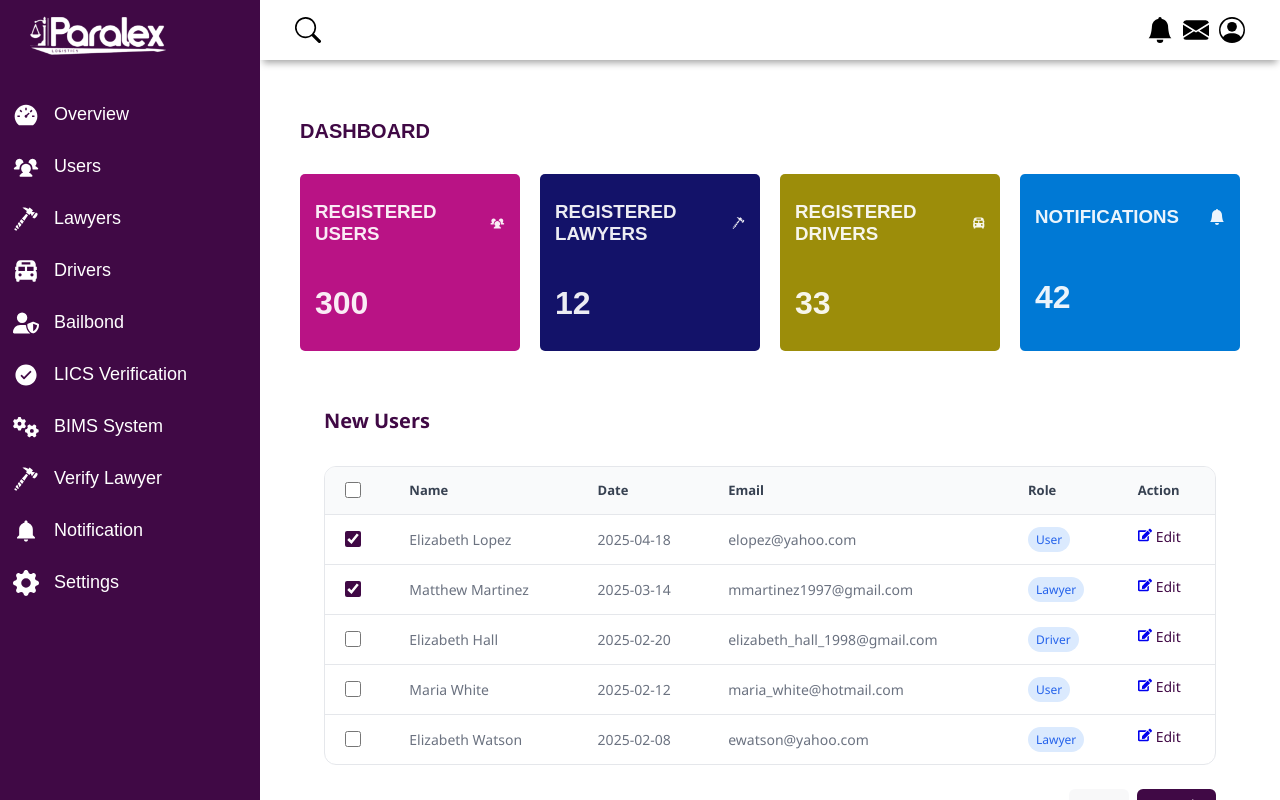
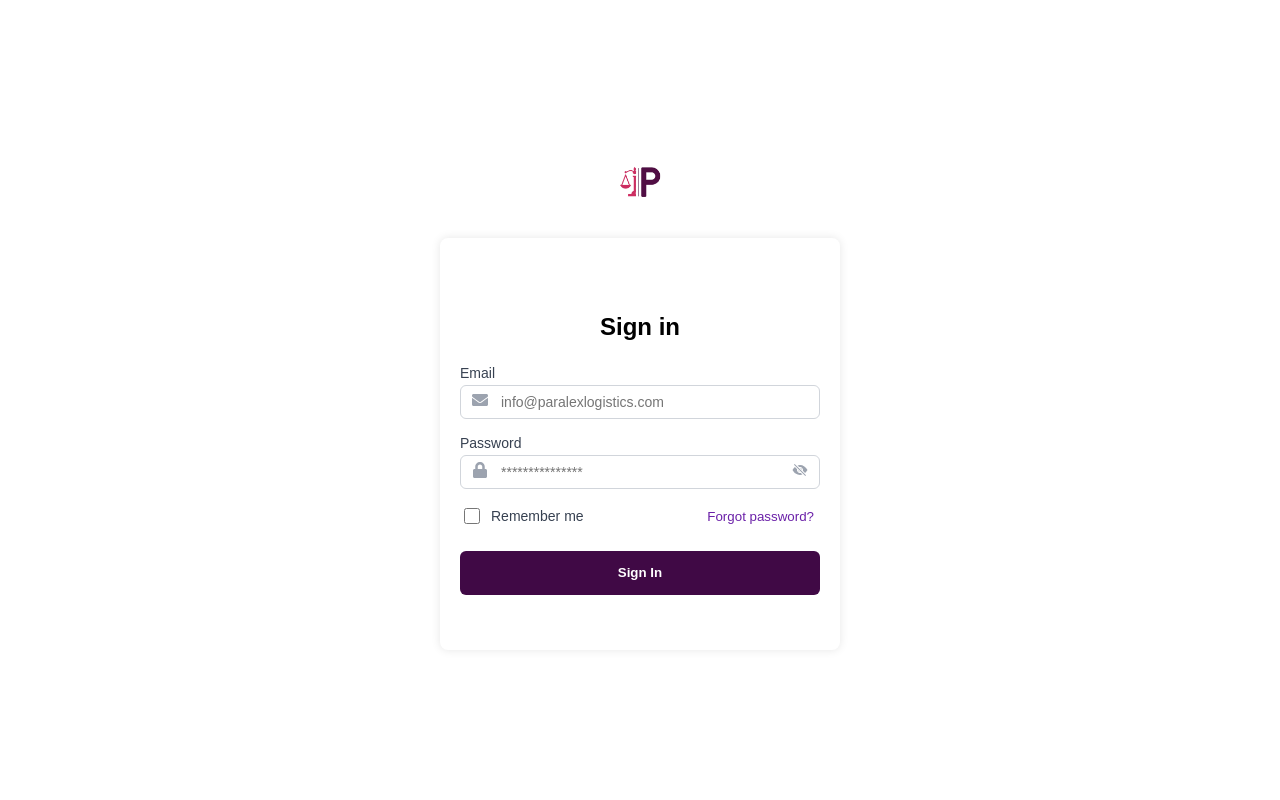
Before and after one commit to StenTech5/dashboard_paralex, a React (Vite) app in the folder AdminPanel/: page / in a window 1280 px wide. Built offline with nearby package versions, Linux system fonts and the light colour scheme.

Commit message:
Routing refactoring and first integration - admin signin page

```diff
--- a/AdminPanel/package.json
+++ b/AdminPanel/package.json
@@ -11,6 +11,7 @@
   },
   "dependencies": {
     "@tailwindcss/vite": "^4.1.4",
+    "axios": "^1.8.4",
     "lucide-react": "^0.501.0",
     "react": "^19.0.0",
     "react-dom": "^19.0.0",
--- a/AdminPanel/src/api/api.js
+++ b/AdminPanel/src/api/api.js
@@ -1,8 +1,8 @@
 import axios from "axios";
-import { ADMIN_LOGIN_URL, BASE_URL, MGT_LOGIN_URL } from "../utils/constants";
-import { getAdminToken } from "./authHelpers";
+import { ADMIN_LOGIN_URL, BASE_URL } from "../utils/constants";
+import { getAdminToken } from "./authHelper";
 
-const timeoutTime = 25 * 1000; //25 seconds
+const timeoutTime = 100 * 1000; //25 seconds
 
 // Configure admin and user baseUrl for all requests
 const adminApi = axios.create({
@@ -14,6 +14,7 @@ const adminApi = axios.create({
 // Admin - Request interceptor for adding (admin) token
 adminApi.interceptors.request.use((config) => {
     const adminToken = getAdminToken();
+    console.log("Admin Token" , adminToken);
     if (adminToken) {
         config.headers['Authorization'] = `Bearer ${adminToken}`;
     }
@@ -24,9 +25,10 @@ adminApi.interceptors.request.use((config) => {
 adminApi.interceptors.response.use(
     (response) => response,
     (error) => {
-        if (error.response.status === 401 || error.response.status === 403) {
+        if (error.response?.status === 401 || error.response?.status === 403) {
             localStorage.removeItem("adminToken");
-            window.location.href = `${ADMIN_LOGIN_URL}?message=admin-session-expired`;   //Redirect with message
+            // window.location.href = `${ADMIN_LOGIN_URL}?message=admin-session-expired`;   //Redirect with message
+            // window.location.href = `?message=admin-session-expired`;   //Redirect with message
 
         }
         return Promise.reject(error);
@@ -46,10 +48,13 @@ const handleAdminRequest = async(method, url, data=null, timeout=timeoutTime) =>
 /** handleRequestError - Generic error handler for request handler functions (handleAdminRequest function and handleUserRequest function) */
 const handleRequestError = (error) => {
     // If any API error (from backend api )
+    console.log("Error ", error);
     if(error.response) {
+    console.log("Error ", error);
+
         throw {
             success: false,
-            status: error.response.status,
+            status: error.response?.status || 400,
             error: error.response.data?.error || "An error occurred",
             errors: error.response.data?.errors || []
         }
@@ -74,7 +79,7 @@ export const getAdminNotifications = async (pageNum=1, limit=15) => {
 
 /** handleAdminLogin - API request handler function that handles admin login */
 export const handleAdminLogin = async (formData) => {
-    return handleAdminRequest('POST', 'api/v1/admin/login', formData);
+    return handleAdminRequest('POST', 'admin/login', formData);
 }
 
 
--- a/AdminPanel/src/api/authHelper.js
+++ b/AdminPanel/src/api/authHelper.js
@@ -0,0 +1,45 @@
+// src/api/authHelpers.js
+
+export const setWithExpiry = (key, value, expiryInMilliSeconds) => {
+    const now = new Date();
+
+    const item ={
+        value,
+        expiry: now.getTime() + expiryInMilliSeconds
+    };
+    // SetItem in localstorage
+    localStorage.setItem(key, JSON.stringify(item));
+};
+
+export const getWithExpiry = (key) => {
+    const itemStr = localStorage.getItem(key);
+    // If item doesn't exist
+    if(!itemStr) {
+        return null;
+    }
+
+    const item = JSON.parse(itemStr);
+    const now = new Date();
+
+  //Compare the expiry time of the item with the current time
+    if(now.getTime() > item.expiry){
+      //If the item is expired, delete the item from local storage
+        localStorage.removeItem(key);
+        return null;
+    }
+
+    return item.value;
+}
+
+export const getAdminToken = () => {
+    const adminToken = getWithExpiry("adminToken");
+    return adminToken;
+}
+
+export const setAdminToken = (token) => {
+    setWithExpiry("adminToken", token, 2*60*60*1000);   //Token expires in 2 hours
+}
+
+export const logoutAdmin = () => {
+    localStorage.removeItem("adminToken");
+}
--- a/AdminPanel/src/auth/SiginIn.jsx
+++ b/AdminPanel/src/auth/SiginIn.jsx
@@ -3,13 +3,44 @@ import { FaEnvelope, FaLock } from "react-icons/fa";
 import { IoEyeOffSharp, IoEyeSharp } from "react-icons/io5";
 import "../App.css";
 import logo from "../assets/favicon.png"; // Make sure your logo is placed correctly
+import { useNavigate } from "react-router-dom";
+import { handleAdminLogin } from "../api/api";
+import { setAdminToken } from "../api/authHelper";
 
 const SignIn = () => {
-  const [showPassword, setShowPassword] = useState(false);
+  const [email, setEmail] = useState("");
+  const [password, setPassword] = useState("");
+  const [loading, setLoading] = useState(false);
+  const [errorMessage, setErrorMessage] = useState("");
+  const navigate = useNavigate(); //Initialize the navigate function
+  const [showPassword, setShowPassword] = useState(false); //For Password visibility
 
   const togglePasswordVisibility = () => {
     setShowPassword(!showPassword);
   };
+
+  const handleSubmit = async (evt) => {
+    evt.preventDefault();
+    setLoading(true);   //Set loading to true
+    setErrorMessage("");
+
+    try {
+
+      const response = await handleAdminLogin({ email, password })
+      console.log("Response ", response);
+      setAdminToken(response.token);
+      setEmail("");
+      setPassword("");
+      navigate("/admin/dashboard", { replace: "true" });
+    } catch (error) {
+      console.log("Error ", error);
+      const errMessage = error.error || "Failed to Login. Something went wrong";
+      // alert(errMessage);
+      setErrorMessage(errMessage);
+    } finally {
+      setLoading(false);
+    }
+  }
 
   return (
     <div className="signin-ui-container">
@@ -18,6 +49,9 @@ const SignIn = () => {
 
         {/* Card */}
         <div className="signin-ui-card">
+
+        <form onSubmit={handleSubmit} >
+
           <h2 className="signin-ui-title">Sign in</h2>
 
           {/* Email */}
@@ -31,6 +65,10 @@ const SignIn = () => {
                 type="email"
                 placeholder="info@paralexlogistics.com"
                 className="signin-ui-input"
+                name="email"
+                id="email"
+                value={email}
+                onChange={ (evt) => setEmail(evt.target.value)}
               />
             </div>
           </div>
@@ -46,6 +84,11 @@ const SignIn = () => {
                 type={showPassword ? "text" : "password"}
                 className="signin-ui-input"
                 placeholder="***************"
+                name="password"
+                id="password"
+                value={password}
+                onChange={(evt) => setPassword(evt.target.value)}
+
               />
               <span
                 className="signin-ui-eye"
@@ -66,9 +109,10 @@ const SignIn = () => {
           </div>
 
           {/* Sign In Button */}
-        <button className="signin-ui-button">
-          Sign in
-        </button>
+          <button className="signin-ui-button"> { loading? "Loading..." : "Sign In"} </button>
+
+      </form>
+
         </div>
     </div>
   );
--- a/AdminPanel/src/components/Sidebar.jsx
+++ b/AdminPanel/src/components/Sidebar.jsx
@@ -11,6 +11,7 @@ import { FaGears } from 'react-icons/fa6';
 import logo from '../assets/logz.png';
 import '../App.css';
 import { IoIosCloseCircle } from 'react-icons/io';
+import { ADMIN_BAILBOND_URL, ADMIN_BIMSSYSTEM_URL, ADMIN_DASHBOARD_URL, ADMIN_DRIVERS_URL, ADMIN_LAWYERS_URL, ADMIN_LICSVERIFICATION_URL, ADMIN_NOTIFICATIONS_URL, ADMIN_SETTINGS_URL, ADMIN_USERS_URL, ADMIN_VERIFYLAWYER_URL } from '../utils/constants';
 
 const Sidebar = ({ openSidebarToggle, OpenSidebar }) => {
   return (
@@ -31,52 +32,52 @@ const Sidebar = ({ openSidebarToggle, OpenSidebar }) => {
 
       <ul className="sidebar-list">
         <li className="sidebar-list-item">
-          <Link to="/">
+          <Link to={ADMIN_DASHBOARD_URL}>
             <AiFillDashboard className="icon" /> Overview
           </Link>
         </li>
         <li className="sidebar-list-item">
-          <Link to="/users">
+          <Link to={ADMIN_USERS_URL}>
             <PiUsersThreeFill className="icon" /> Users
           </Link>
         </li>
         <li className="sidebar-list-item">
-          <Link to="/lawyers">
+          <Link to={ADMIN_LAWYERS_URL}>
             <GiClawHammer className="icon" /> Lawyers
           </Link>
         </li>
         <li className="sidebar-list-item">
-          <Link to="/drivers">
+          <Link to={ADMIN_DRIVERS_URL}>
             <BiSolidBusSchool className="icon" /> Drivers
           </Link>
         </li>
         <li className="sidebar-list-item">
-          <Link to="/bailbond">
+          <Link to={ADMIN_BAILBOND_URL}>
             <FaUserShield className="icon" /> Bailbond
           </Link>
         </li>
         <li className="sidebar-list-item">
-          <Link to="/licsverification">
+          <Link to={ADMIN_LICSVERIFICATION_URL}>
             <IoIosCheckmarkCircle className="icon" /> LICS Verification
           </Link>
         </li>
         <li className="sidebar-list-item">
-          <Link to="/bimssystem">
+          <Link to={ADMIN_BIMSSYSTEM_URL}>
             <FaGears className="icon" /> BIMS System
           </Link>
         </li>
         <li className="sidebar-list-item">
-          <Link to="/verifylawyer">
+          <Link to={ADMIN_VERIFYLAWYER_URL}>
             <GiClawHammer className="icon" /> Verify Lawyer
           </Link>
         </li>
         <li className="sidebar-list-item">
-          <Link to="/notification">
+          <Link to={ADMIN_NOTIFICATIONS_URL}>
             <IoMdNotifications className="icon" /> Notification
           </Link>
         </li>
         <li className="sidebar-list-item">
-          <Link to="/settings">
+          <Link to={ADMIN_SETTINGS_URL}>
             <BsFillGearFill className="icon" /> Settings
           </Link>
         </li>
--- /dev/null
+++ b/AdminPanel/src/layouts/AdminProtectedRoute.jsx
@@ -0,0 +1,11 @@
+
+import { Navigate } from "react-router-dom";
+import { getAdminToken } from "../api/authHelper";
+
+const AdminProtectedRoute = ({ children }) => {
+  const adminToken = getAdminToken();
+  // return adminToken ? <Outlet /> : <Navigate to={"/admin/login"} />;
+  return adminToken ? children : <Navigate to={"/"} replace={true} />;
+};
+
+export default AdminProtectedRoute;
--- a/AdminPanel/src/main.jsx
+++ b/AdminPanel/src/main.jsx
@@ -1,11 +1,13 @@
 import { StrictMode } from 'react'
 import { createRoot } from 'react-dom/client'
 import App from './App.jsx'
-
+import { RouterProvider } from 'react-router-dom'
+import { router } from './router.jsx'
 
 
 createRoot(document.getElementById('root')).render(
   <StrictMode>
-    <App />
+    {/* <App /> */}
+    <RouterProvider router={router} />
   </StrictMode>,
 )
--- /dev/null
+++ b/AdminPanel/src/router.jsx
@@ -0,0 +1,110 @@
+import { createBrowserRouter, Outlet } from "react-router-dom";
+import AdminProtectedRoute from "./layouts/AdminProtectedRoute";
+import SignIn from "./auth/SiginIn";
+import DashboardLayout from "./layouts/DashboardLayout";
+import Dashboard from './pages/Dashboard';
+import Lawyers from './pages/Lawyers';
+import Bailbond from './pages/Bailbond';
+import Users from './pages/Users';
+import Drivers from './pages/Drivers';
+import LawyerProfile from './pages/LawyerProfile';
+import UserProfile from './pages/UserProfile';
+import AddLawyer from './pages/AddLawyer';
+import AddUser from './pages/AddUser';
+import DriverProfile from './pages/DriverProfile';
+import AddDriver from './pages/AddDriver';
+
+export const router = createBrowserRouter([
+  // Route definition
+  {
+    path: "/", //Admin Login route
+    element: <SignIn />,
+  },
+  {
+    path: "/admin/login",
+    element: <SignIn />,
+  },
+//   {
+//     path: "/admin/forgot-password",
+//     element: <AdminForgotPassword />
+//   },
+//   {
+//     path: "/admin/reset-password",
+//     element: <AdminResetPassword />
+//   },
+  {
+    path: "/admin", //Every Admin related route is prefixed with '/admin'
+    element: (
+      <AdminProtectedRoute>
+        <DashboardLayout />
+        </AdminProtectedRoute>
+    ),
+    children: [
+      {
+        path: "",
+        element: <Dashboard />,
+      },
+      {
+        path: "dashboard",
+        element: <Dashboard />,
+      },
+      {
+        path: "settings",
+        // element: <AdminSettings />,
+        element: <h1> Admin Settings</h1>,
+      },
+      {
+        path: "bailbond",
+        element: <Bailbond />,
+      },
+      {
+        path: "lawyers",
+        element: <Lawyers />,
+      },
+      {
+        path: "add-lawyer",
+        element: <AddLawyer />,
+      },
+      {
+        path: "lawyer/:lawyerId", // Lawyer details page
+        element: <LawyerProfile />,
+      },
+      {
+        path: "users",
+        element: <Users />,
+      },
+      {
+        path: "add-user",
+        element: <AddUser />,
+      },
+      {
+        path: "user/:userId", // User details page
+        element: <UserProfile />,
+      },
+      {
+        path: "drivers",
+        element: <Drivers />,
+      },
+      {
+        path: "add-driver",
+        element: <AddDriver />,
+      },
+      {
+        path: "driver/:driverId", // Lawyer details page
+        element: <DriverProfile />,
+      },
+    //   {
+    //     path: "notifications",
+    //     element: <Notifications />,
+    //   },
+
+
+    ],
+  },
+  {
+    path: "*",
+    // element: <Error404Page />
+    element: <h2>OOPs! Page Not Found!</h2>
+  }
+
+]);
--- a/AdminPanel/src/utils/constants.js
+++ b/AdminPanel/src/utils/constants.js
@@ -9,5 +9,11 @@ export const ADMIN_RESET_PASSWORD_URL = "/admin/reset-password";
 export const ADMIN_DASHBOARD_URL = "/admin/dashboard";
 export const ADMIN_SETTINGS_URL = "/admin/settings";
 export const ADMIN_USERS_URL = "/admin/users";
+export const ADMIN_ADD_USERS_URL = "/admin/add-user";
 export const ADMIN_LAWYERS_URL = "/admin/lawyers";
+export const ADMIN_DRIVERS_URL = "/admin/drivers";
+export const ADMIN_BAILBOND_URL = "/admin/bailbond";
+export const ADMIN_LICSVERIFICATION_URL = "/admin/licsverification";
+export const ADMIN_BIMSSYSTEM_URL = "/admin/bims-system";
+export const ADMIN_VERIFYLAWYER_URL = "/admin/verify-lawyer";
 export const ADMIN_NOTIFICATIONS_URL = "/admin/notifications";
```
Also changed, not shown: 1 other file (tests, documents, lock files or other folders). Lines whose indentation alone changed are shown as unchanged.
